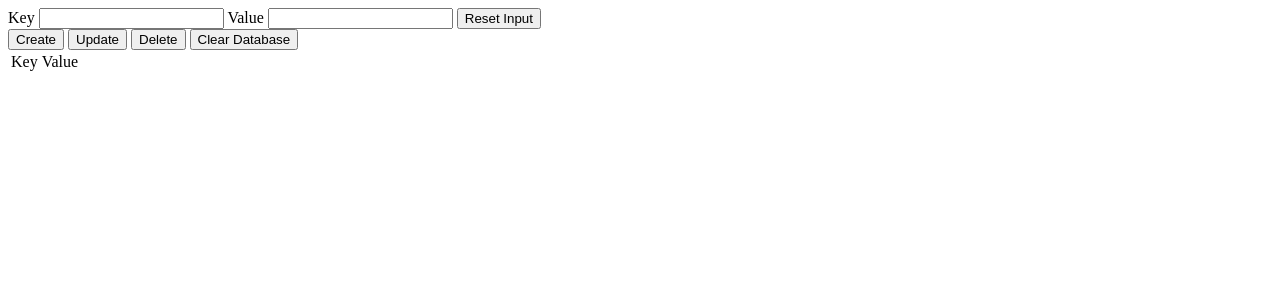
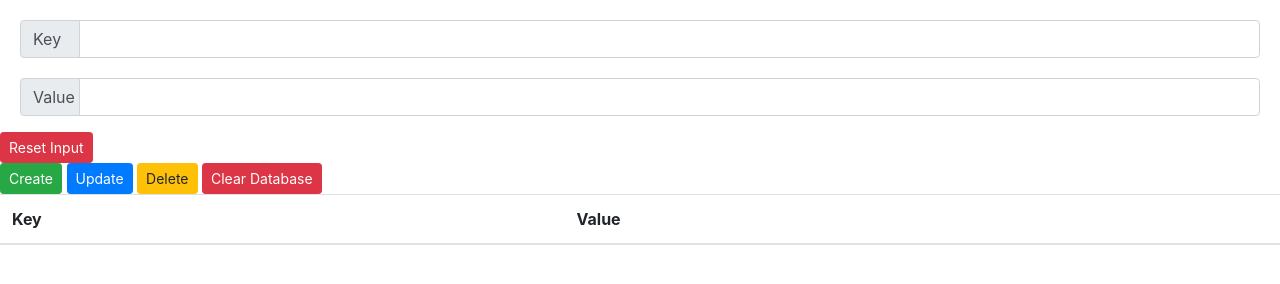
Before and after one commit to wluk37/hrext10-my-cruddy-app, a plain HTML site: page index.html in a window 1280 px wide. Drawn offline with nearby package versions, Linux system fonts and the light colour scheme.

Commit message:
started adding bootstrap styling

```diff
--- a/app/app.js
+++ b/app/app.js
@@ -24,11 +24,11 @@ var clearDatabase = function() {
 }
 
 var showDatabaseContents = function() {
-  $('table').html(`<tr><td>Key</td><td>Value</td></tr>`);
+  $('tbody').html('');
 
   for (var i = 0; i < window.localStorage.length; i++) {
     var key = window.localStorage.key(i);
-    $('table').append(`<tr><td>${key}</td><td>${window.localStorage.getItem(key)}</td></tr>`)
+    $('tbody').append(`<tr><td>${key}</td><td>${window.localStorage.getItem(key)}</td></tr>`)
   }
 }
 
--- a/css/style.css
+++ b/css/style.css
@@ -0,0 +1,19 @@
+/*
+buttons
+table
+  header
+  other rows
+text (font for everything)
+dialog boxes (alert, confirm)
+spacing
+inputs (border swag)
+*/
+
+.input-group-text {
+  width: 60px;
+}
+
+.input-group {
+  width: auto;
+  margin: 20px;
+}
--- a/index.html
+++ b/index.html
@@ -8,24 +8,39 @@
           integrity="sha256-2Kok7MbOyxpgUVvAk/HJ2jigOSYS2auK4Pfzbm7uH60="
           crossorigin="anonymous"></script>
   <script src="https://cdnjs.cloudflare.com/ajax/libs/underscore.js/1.9.1/underscore-min.js"></script>
+  <link rel="stylesheet" href="https://stackpath.bootstrapcdn.com/bootstrap/4.3.1/css/bootstrap.min.css" integrity="sha384-ggOyR0iXCbMQv3Xipma34MD+dH/1fQ784/j6cY/iJTQUOhcWr7x9JvoRxT2MZw1T" crossorigin="anonymous">
+  <link rel="stylesheet" type="text/css" href="css/style.css">
  </head>
 <body>
-  <label>Key</label>
-  <input class="key" type="text">
-  <label>Value</label>
-  <input class="value" type="text">
-  <button class="reset">Reset Input</button>
+  <div class="input-group mb-3">
+    <div class="input-group-prepend">
+      <label class="input-group-text">Key</label>
+    </div>
+    <input class="key form-control" type="text">
+  </div>
+  <div class="input-group mb-3">
+    <div class="input-group-prepend">
+      <label class="input-group-text">Value</label>
+    </div>
+    <input class="value form-control" type="text">
+  </div>
+
+  <button class="reset btn btn-danger btn-sm">Reset Input</button>
   <div>
-    <button class="create">Create</button>
-    <button class="update">Update</button>
-    <button class="delete">Delete</button>
-    <button class="clear">Clear Database</button>
+    <button class="create btn btn-success btn-sm">Create</button>
+    <button class="update btn btn-primary btn-sm">Update</button>
+    <button class="delete btn btn-warning btn-sm">Delete</button>
+    <button class="clear btn btn-danger btn-sm">Clear Database</button>
   </div>
-  <table>
-    <tr>
-      <td>Key</td>
-      <td>Value</td>
-    </tr>
+  <table class="table table-striped">
+    <thead>
+      <tr>
+        <th scope="col">Key</th>
+        <th scope="col">Value</th>
+      </tr>
+    </thead>
+    <tbody>
+    </tbody>
   </table>
   <script src="app/app.js"></script>
 </body>
```
Also changed, not shown: 1 other file.
